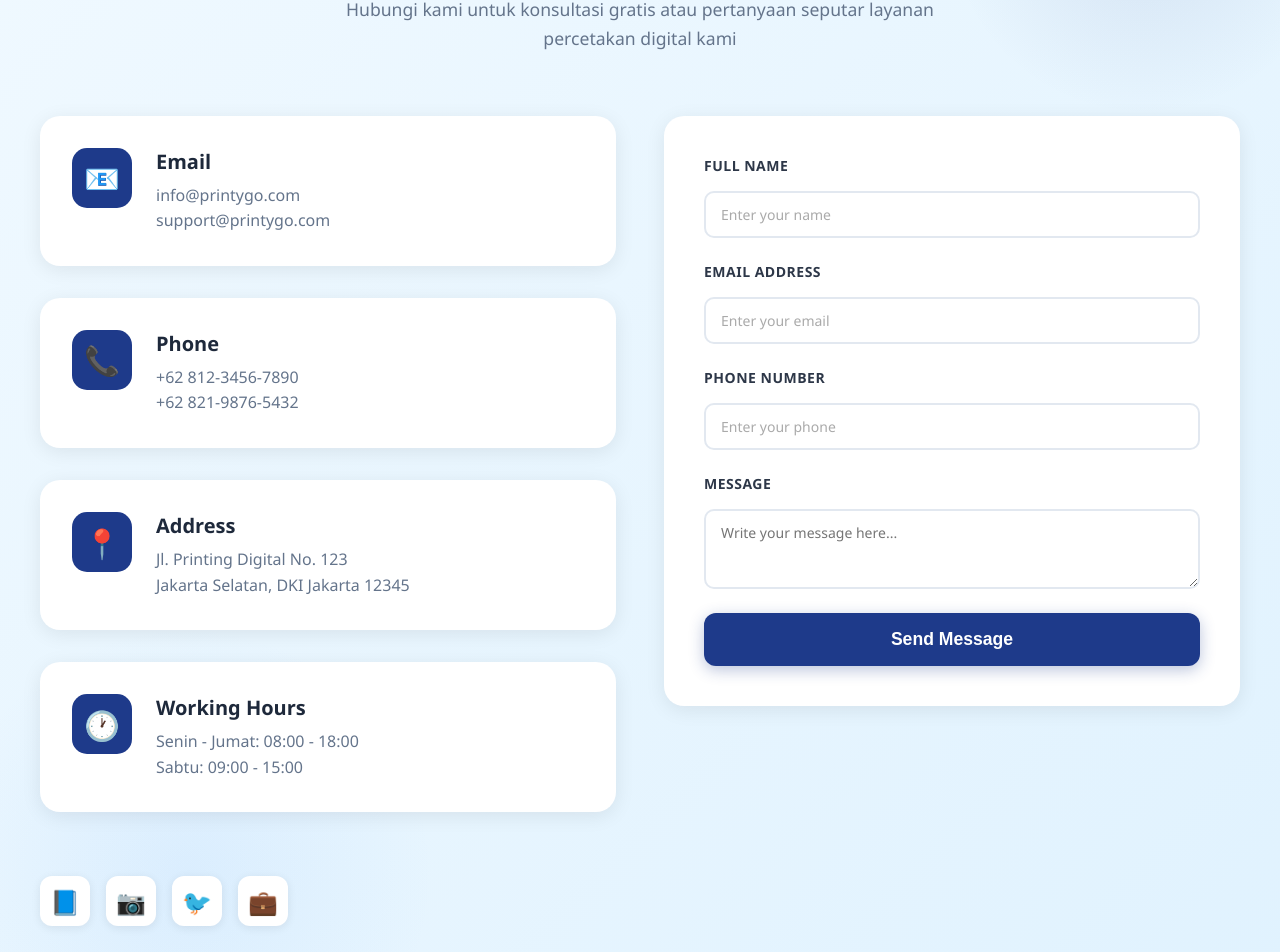
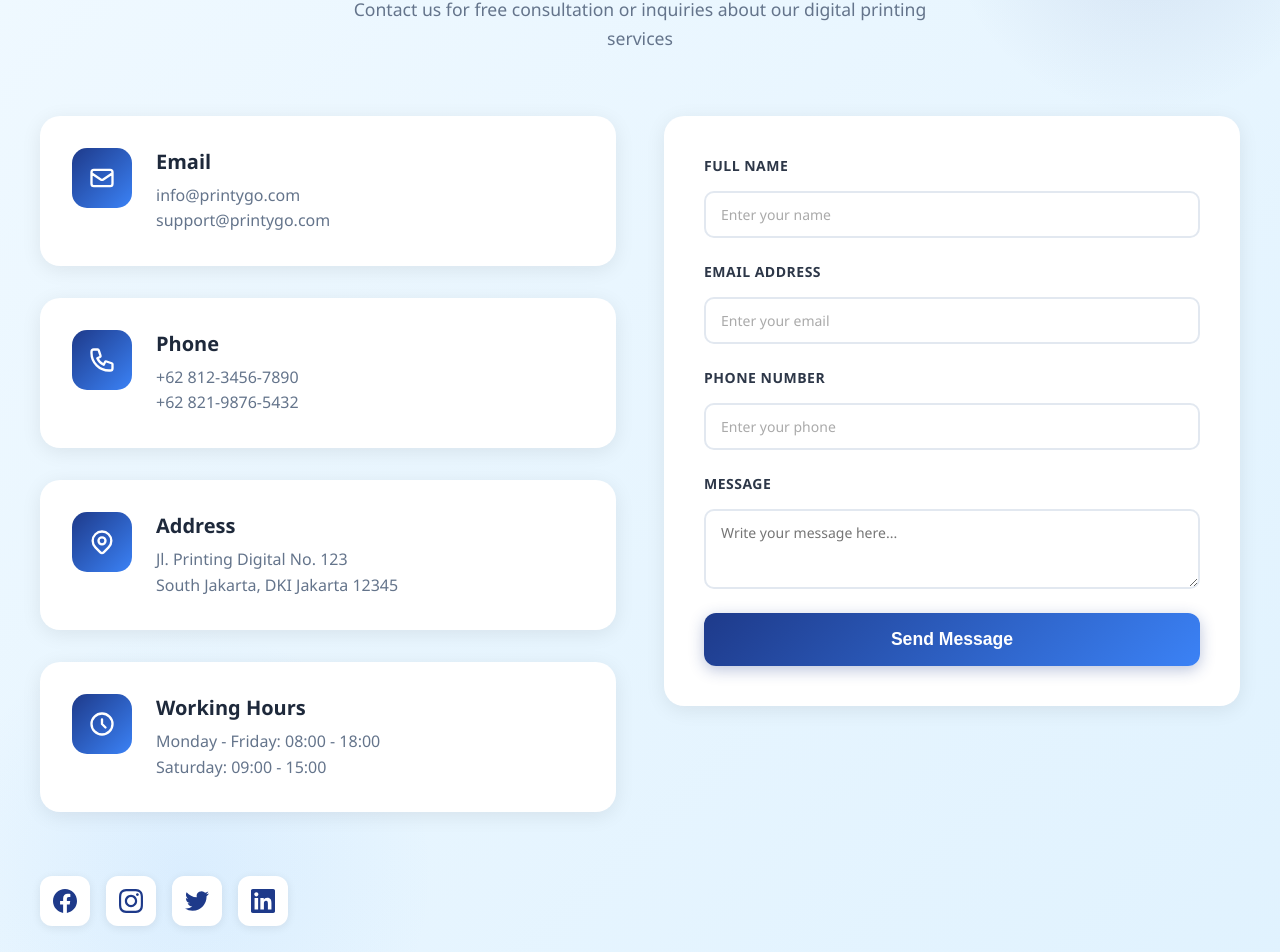
Before and after one commit to ayusafitri721/PercetakanDigitalApp, a React (Vite) app in the folder web-percetakan/: page / in a window 1280 px wide. Shown: the part 4771-5723 px from the top of the page. Built offline with nearby package versions, Linux system fonts and the light colour scheme.

Commit message:
contactNew

```diff
--- a/web-percetakan/src/components/Contact.tsx
+++ b/web-percetakan/src/components/Contact.tsx
@@ -96,14 +96,18 @@
         .contact-icon {
           width: 60px;
           height: 60px;
-          background: #1E3A8A;
+          background: linear-gradient(135deg, #1E3A8A 0%, #3b82f6 100%);
           border-radius: 15px;
           display: flex;
           align-items: center;
           justify-content: center;
-          font-size: 1.8rem;
           color: white;
           flex-shrink: 0;
+        }
+
+        .contact-icon svg {
+          width: 28px;
+          height: 28px;
         }
 
         .contact-details h3 {
@@ -164,7 +168,7 @@
 
         .form-button {
           width: 100%;
-          background: #1E3A8A;
+          background: linear-gradient(135deg, #1E3A8A 0%, #3b82f6 100%);
           color: white;
           padding: 1rem;
           border-radius: 12px;
@@ -179,7 +183,6 @@
         .form-button:hover {
           transform: translateY(-2px);
           box-shadow: 0 6px 20px rgba(30, 58, 138, 0.4);
-          background: #1e40af;
         }
 
         .social-links {
@@ -196,15 +199,22 @@
           display: flex;
           align-items: center;
           justify-content: center;
-          font-size: 1.5rem;
           cursor: pointer;
           transition: all 0.3s ease;
           box-shadow: 0 2px 10px rgba(0, 0, 0, 0.08);
+          color: #1E3A8A;
+        }
+
+        .social-icon svg {
+          width: 24px;
+          height: 24px;
         }
 
         .social-icon:hover {
           transform: translateY(-3px);
           box-shadow: 0 4px 15px rgba(30, 58, 138, 0.2);
+          background: linear-gradient(135deg, #1E3A8A 0%, #3b82f6 100%);
+          color: white;
         }
 
         @media (max-width: 968px) {
@@ -234,15 +244,24 @@
               Get in <span className="highlight">Touch</span>
             </h2>
             <p className="contact-subtitle">
-              Hubungi kami untuk konsultasi gratis atau pertanyaan seputar
-              layanan percetakan digital kami
+              Contact us for free consultation or inquiries about our digital
+              printing services
             </p>
           </div>
 
           <div className="contact-content">
             <div className="contact-info">
               <div className="contact-card">
-                <div className="contact-icon">📧</div>
+                <div className="contact-icon">
+                  <svg fill="none" stroke="currentColor" viewBox="0 0 24 24">
+                    <path
+                      strokeLinecap="round"
+                      strokeLinejoin="round"
+                      strokeWidth="2"
+                      d="M3 8l7.89 5.26a2 2 0 002.22 0L21 8M5 19h14a2 2 0 002-2V7a2 2 0 00-2-2H5a2 2 0 00-2 2v10a2 2 0 002 2z"
+                    />
+                  </svg>
+                </div>
                 <div className="contact-details">
                   <h3>Email</h3>
                   <p>
@@ -254,7 +273,16 @@
               </div>
 
               <div className="contact-card">
-                <div className="contact-icon">📞</div>
+                <div className="contact-icon">
+                  <svg fill="none" stroke="currentColor" viewBox="0 0 24 24">
+                    <path
+                      strokeLinecap="round"
+                      strokeLinejoin="round"
+                      strokeWidth="2"
+                      d="M3 5a2 2 0 012-2h3.28a1 1 0 01.948.684l1.498 4.493a1 1 0 01-.502 1.21l-2.257 1.13a11.042 11.042 0 005.516 5.516l1.13-2.257a1 1 0 011.21-.502l4.493 1.498a1 1 0 01.684.949V19a2 2 0 01-2 2h-1C9.716 21 3 14.284 3 6V5z"
+                    />
+                  </svg>
+                </div>
                 <div className="contact-details">
                   <h3>Phone</h3>
                   <p>
@@ -266,34 +294,74 @@
               </div>
 
               <div className="contact-card">
-                <div className="contact-icon">📍</div>
+                <div className="contact-icon">
+                  <svg fill="none" stroke="currentColor" viewBox="0 0 24 24">
+                    <path
+                      strokeLinecap="round"
+                      strokeLinejoin="round"
+                      strokeWidth="2"
+                      d="M17.657 16.657L13.414 20.9a1.998 1.998 0 01-2.827 0l-4.244-4.243a8 8 0 1111.314 0z"
+                    />
+                    <path
+                      strokeLinecap="round"
+                      strokeLinejoin="round"
+                      strokeWidth="2"
+                      d="M15 11a3 3 0 11-6 0 3 3 0 016 0z"
+                    />
+                  </svg>
+                </div>
                 <div className="contact-details">
                   <h3>Address</h3>
                   <p>
                     Jl. Printing Digital No. 123
                     <br />
-                    Jakarta Selatan, DKI Jakarta 12345
+                    South Jakarta, DKI Jakarta 12345
                   </p>
                 </div>
               </div>
 
               <div className="contact-card">
-                <div className="contact-icon">🕐</div>
+                <div className="contact-icon">
+                  <svg fill="none" stroke="currentColor" viewBox="0 0 24 24">
+                    <path
+                      strokeLinecap="round"
+                      strokeLinejoin="round"
+                      strokeWidth="2"
+                      d="M12 8v4l3 3m6-3a9 9 0 11-18 0 9 9 0 0118 0z"
+                    />
+                  </svg>
+                </div>
                 <div className="contact-details">
                   <h3>Working Hours</h3>
                   <p>
-                    Senin - Jumat: 08:00 - 18:00
+                    Monday - Friday: 08:00 - 18:00
                     <br />
-                    Sabtu: 09:00 - 15:00
+                    Saturday: 09:00 - 15:00
                   </p>
                 </div>
               </div>
 
               <div className="social-links">
-                <div className="social-icon">📘</div>
-                <div className="social-icon">📷</div>
-                <div className="social-icon">🐦</div>
-                <div className="social-icon">💼</div>
+                <div className="social-icon">
+                  <svg fill="currentColor" viewBox="0 0 24 24">
+                    <path d="M24 12.073c0-6.627-5.373-12-12-12s-12 5.373-12 12c0 5.99 4.388 10.954 10.125 11.854v-8.385H7.078v-3.47h3.047V9.43c0-3.007 1.792-4.669 4.533-4.669 1.312 0 2.686.235 2.686.235v2.953H15.83c-1.491 0-1.956.925-1.956 1.874v2.25h3.328l-.532 3.47h-2.796v8.385C19.612 23.027 24 18.062 24 12.073z" />
+                  </svg>
+                </div>
+                <div className="social-icon">
+                  <svg fill="currentColor" viewBox="0 0 24 24">
+                    <path d="M12 2.163c3.204 0 3.584.012 4.85.07 3.252.148 4.771 1.691 4.919 4.919.058 1.265.069 1.645.069 4.849 0 3.205-.012 3.584-.069 4.849-.149 3.225-1.664 4.771-4.919 4.919-1.266.058-1.644.07-4.85.07-3.204 0-3.584-.012-4.849-.07-3.26-.149-4.771-1.699-4.919-4.92-.058-1.265-.07-1.644-.07-4.849 0-3.204.013-3.583.07-4.849.149-3.227 1.664-4.771 4.919-4.919 1.266-.057 1.645-.069 4.849-.069zm0-2.163c-3.259 0-3.667.014-4.947.072-4.358.2-6.78 2.618-6.98 6.98-.059 1.281-.073 1.689-.073 4.948 0 3.259.014 3.668.072 4.948.2 4.358 2.618 6.78 6.98 6.98 1.281.058 1.689.072 4.948.072 3.259 0 3.668-.014 4.948-.072 4.354-.2 6.782-2.618 6.979-6.98.059-1.28.073-1.689.073-4.948 0-3.259-.014-3.667-.072-4.947-.196-4.354-2.617-6.78-6.979-6.98-1.281-.059-1.69-.073-4.949-.073zm0 5.838c-3.403 0-6.162 2.759-6.162 6.162s2.759 6.163 6.162 6.163 6.162-2.759 6.162-6.163c0-3.403-2.759-6.162-6.162-6.162zm0 10.162c-2.209 0-4-1.79-4-4 0-2.209 1.791-4 4-4s4 1.791 4 4c0 2.21-1.791 4-4 4zm6.406-11.845c-.796 0-1.441.645-1.441 1.44s.645 1.44 1.441 1.44c.795 0 1.439-.645 1.439-1.44s-.644-1.44-1.439-1.44z" />
+                  </svg>
+                </div>
+                <div className="social-icon">
+                  <svg fill="currentColor" viewBox="0 0 24 24">
+                    <path d="M23.953 4.57a10 10 0 01-2.825.775 4.958 4.958 0 002.163-2.723c-.951.555-2.005.959-3.127 1.184a4.92 4.92 0 00-8.384 4.482C7.69 8.095 4.067 6.13 1.64 3.162a4.822 4.822 0 00-.666 2.475c0 1.71.87 3.213 2.188 4.096a4.904 4.904 0 01-2.228-.616v.06a4.923 4.923 0 003.946 4.827 4.996 4.996 0 01-2.212.085 4.936 4.936 0 004.604 3.417 9.867 9.867 0 01-6.102 2.105c-.39 0-.779-.023-1.17-.067a13.995 13.995 0 007.557 2.209c9.053 0 13.998-7.496 13.998-13.985 0-.21 0-.42-.015-.63A9.935 9.935 0 0024 4.59z" />
+                  </svg>
+                </div>
+                <div className="social-icon">
+                  <svg fill="currentColor" viewBox="0 0 24 24">
+                    <path d="M20.447 20.452h-3.554v-5.569c0-1.328-.027-3.037-1.852-3.037-1.853 0-2.136 1.445-2.136 2.939v5.667H9.351V9h3.414v1.561h.046c.477-.9 1.637-1.85 3.37-1.85 3.601 0 4.267 2.37 4.267 5.455v6.286zM5.337 7.433c-1.144 0-2.063-.926-2.063-2.065 0-1.138.92-2.063 2.063-2.063 1.14 0 2.064.925 2.064 2.063 0 1.139-.925 2.065-2.064 2.065zm1.782 13.019H3.555V9h3.564v11.452zM22.225 0H1.771C.792 0 0 .774 0 1.729v20.542C0 23.227.792 24 1.771 24h20.451C23.2 24 24 23.227 24 22.271V1.729C24 .774 23.2 0 22.222 0h.003z" />
+                  </svg>
+                </div>
               </div>
             </div>
 
```
